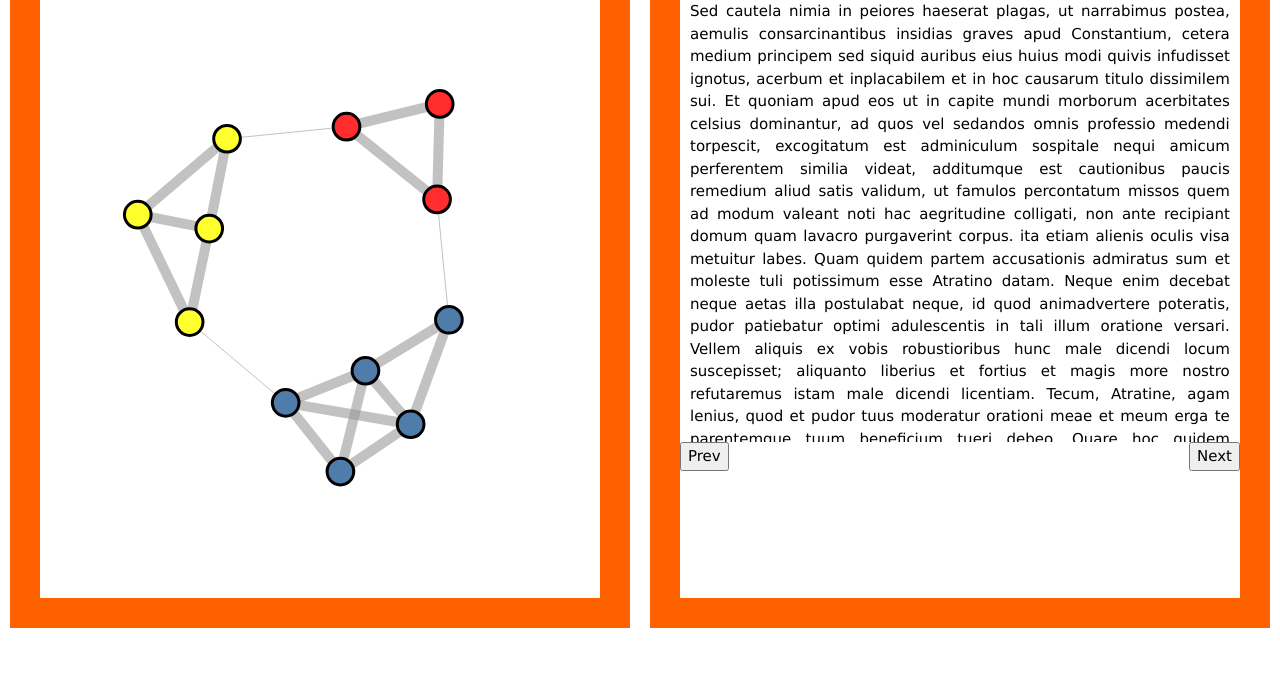
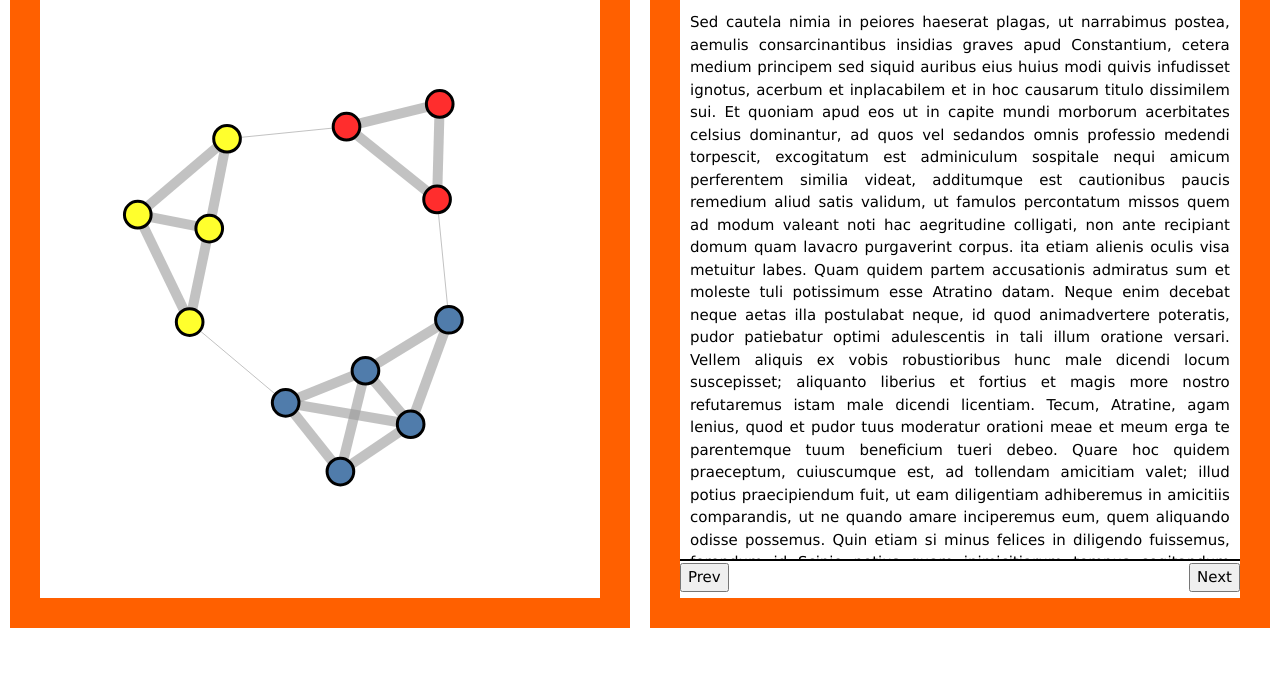
Before and after one commit to Margerie22/StabilityViz-master, a plain HTML site: page help.html in a window 1280 px wide. Shown: the part 102-800 px from the top of the page. Drawn offline with Linux system fonts and the light colour scheme.

Commit message:
Fix some scrolling bugs

```diff
--- a/help.html
+++ b/help.html
@@ -6,7 +6,7 @@
 </head>
 
 
-<body style ="background: #FFFFF">
+<body style ="background: #FFFFF; overflow:hidden;">
 <div class="menu"></div>
 <div class="margin" style="float:left; width:50%">
 <div class = "contentBox " id="contentL">
@@ -40,11 +40,11 @@
 <div class="margin" style="float:right; width:50%">
 <div class = "contentBox" >
 
-  <div class ="slider right " style = "height: 504px; width:100%">
+  <div class ="slider right " style = "height: 625px; width:100%">
     <ul id ="sideSlide ">
       <li>
         <div class ="headerSlider" id = "headerSide1" > What is a community ?</div>
-        <div class ="bodySlider" id = "bodySide1" style = "overflow-y : auto; "> <p align="justify" style = "margin-left : 10px; margin-right : 10px"> Sed cautela nimia in peiores haeserat plagas, ut narrabimus postea, aemulis consarcinantibus insidias graves apud Constantium, cetera medium principem sed siquid auribus eius huius modi quivis infudisset ignotus, acerbum et inplacabilem et in hoc causarum titulo dissimilem sui.
+        <div class ="bodySlider" id = "bodySide1" style = "overflow : hidden; "> <p align="justify" style = "margin-left : 10px; margin-right : 10px"> Sed cautela nimia in peiores haeserat plagas, ut narrabimus postea, aemulis consarcinantibus insidias graves apud Constantium, cetera medium principem sed siquid auribus eius huius modi quivis infudisset ignotus, acerbum et inplacabilem et in hoc causarum titulo dissimilem sui.
 
 Et quoniam apud eos ut in capite mundi morborum acerbitates celsius dominantur, ad quos vel sedandos omnis professio medendi torpescit, excogitatum est adminiculum sospitale nequi amicum perferentem similia videat, additumque est cautionibus paucis remedium aliud satis validum, ut famulos percontatum missos quem ad modum valeant noti hac aegritudine colligati, non ante recipiant domum quam lavacro purgaverint corpus. ita etiam alienis oculis visa metuitur labes.
 
@@ -74,7 +74,7 @@ His cognitis Gallus ut serpens adpetitus telo vel saxo iamque spes extremas oppe
       </li>
       <li>
         <div class ="headerSlider" id = "headerSide2" > Method : random walk</div>
-        <div class ="bodySlider" id = "bodySide2" style = "overflow-y : auto;"><p align="justify" style = "margin-left : 10px; margin-right : 10px">
+        <div class ="bodySlider" id = "bodySide2" style = "overflow : hidden; " ><p align="justify" style = "margin-left : 10px; margin-right : 10px">
             His cognitis Gallus ut serpens adpetitus telo vel saxo iamque spes extremas opperiens et succurrens saluti suae quavis ratione colligi omnes iussit armatos et cum starent attoniti, districta dentium acie stridens adeste inquit viri fortes mihi periclitanti vobiscum.
             </p>
             <div class ="graphBox" id = "graphSlider2" style="width:50%">
@@ -84,7 +84,7 @@ His cognitis Gallus ut serpens adpetitus telo vel saxo iamque spes extremas oppe
       </li>
       <li>
         <div class ="headerSlider" id = "headerSide3 " > Bad choice of partition</div>
-        <div class ="bodySlider" id = "bodySide3" style = "overflow-y : auto;">
+        <div class ="bodySlider" id = "bodySide3" style = "overflow : hidden; ">
             <p align="justify" style = "margin-left : 10px; margin-right : 10px">
             His cognitis Gallus ut serpens adpetitus telo vel saxo iamque spes extremas opperiens et succurrens saluti suae quavis ratione colligi omnes iussit armatos et cum starent attoniti, districta dentium acie stridens adeste inquit viri fortes mihi periclitanti vobiscum.
             </p>
@@ -95,7 +95,7 @@ His cognitis Gallus ut serpens adpetitus telo vel saxo iamque spes extremas oppe
       </li>
       <li>
         <div class ="headerSlider" id = "headerSide4"> Good choice of partition</div>
-        <div class ="bodySlider" id = "bodySide4" style = "overflow-y : auto;">
+        <div class ="bodySlider" id = "bodySide4" style = "overflow : hidden; ">
             <p align="justify" style = "margin-left : 10px; margin-right : 10px">
             His cognitis Gallus ut serpens adpetitus telo vel saxo iamque spes extremas opperiens et succurrens saluti suae quavis ratione colligi omnes iussit armatos et cum starent attoniti, districta dentium acie stridens adeste inquit viri fortes mihi periclitanti vobiscum.
             </p>
--- a/main.css
+++ b/main.css
@@ -71,11 +71,13 @@ div.wrap {height:100%; overflow:hidden;}
 	width:400%;
   list-style: none;
   margin: 0; padding: 0;
+
 }
 
 .slider ul li {
   float: left;
   width: 17.67%;
+  overflow:hidden;
 }
 
 .slider.left > ul > li {
@@ -84,6 +86,8 @@ div.wrap {height:100%; overflow:hidden;}
 
 .slider.right > ul > li {
 	min-width: 10%;
+	height: 700px;
+	overflow:hidden;
 
 }
 
```
